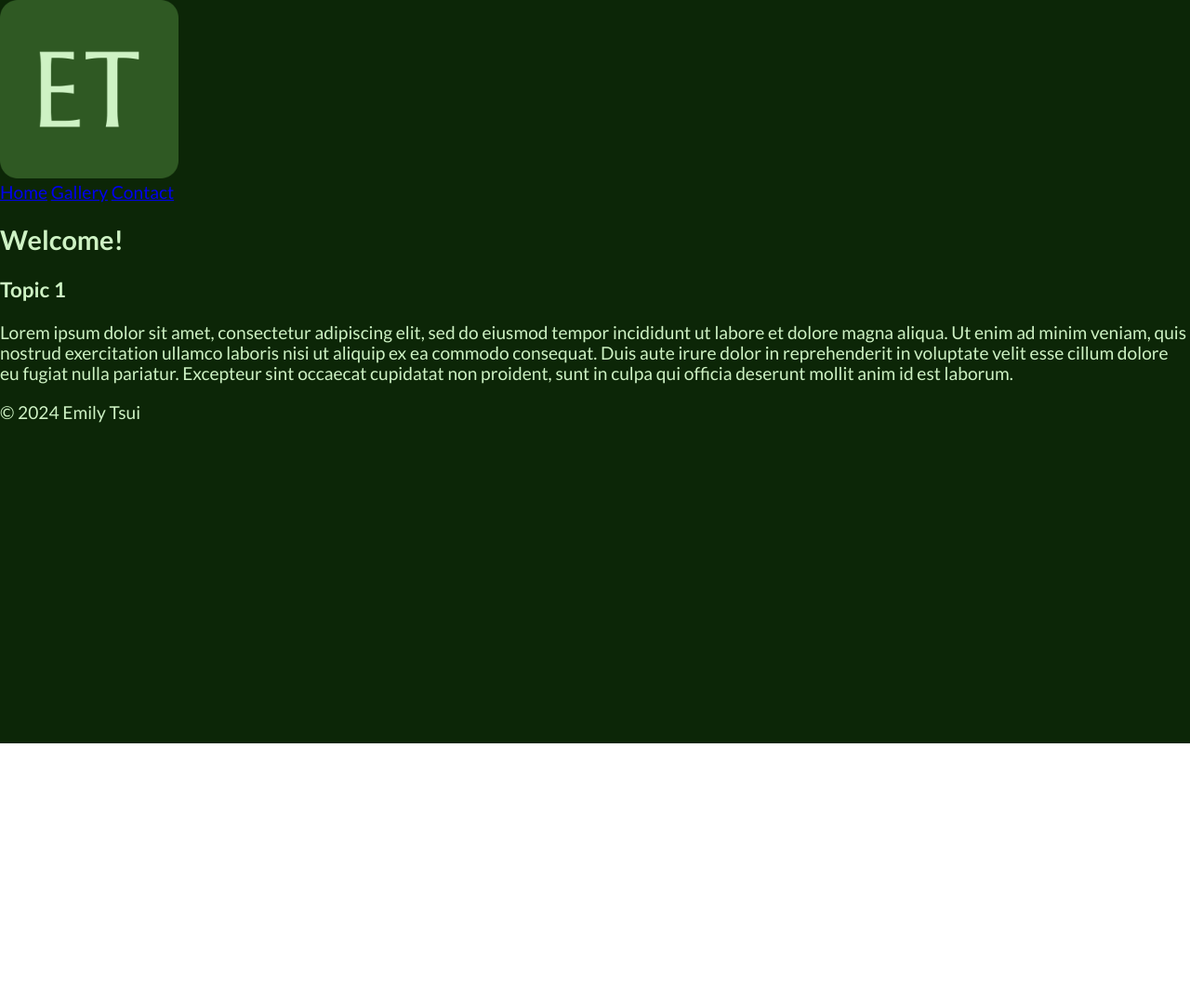
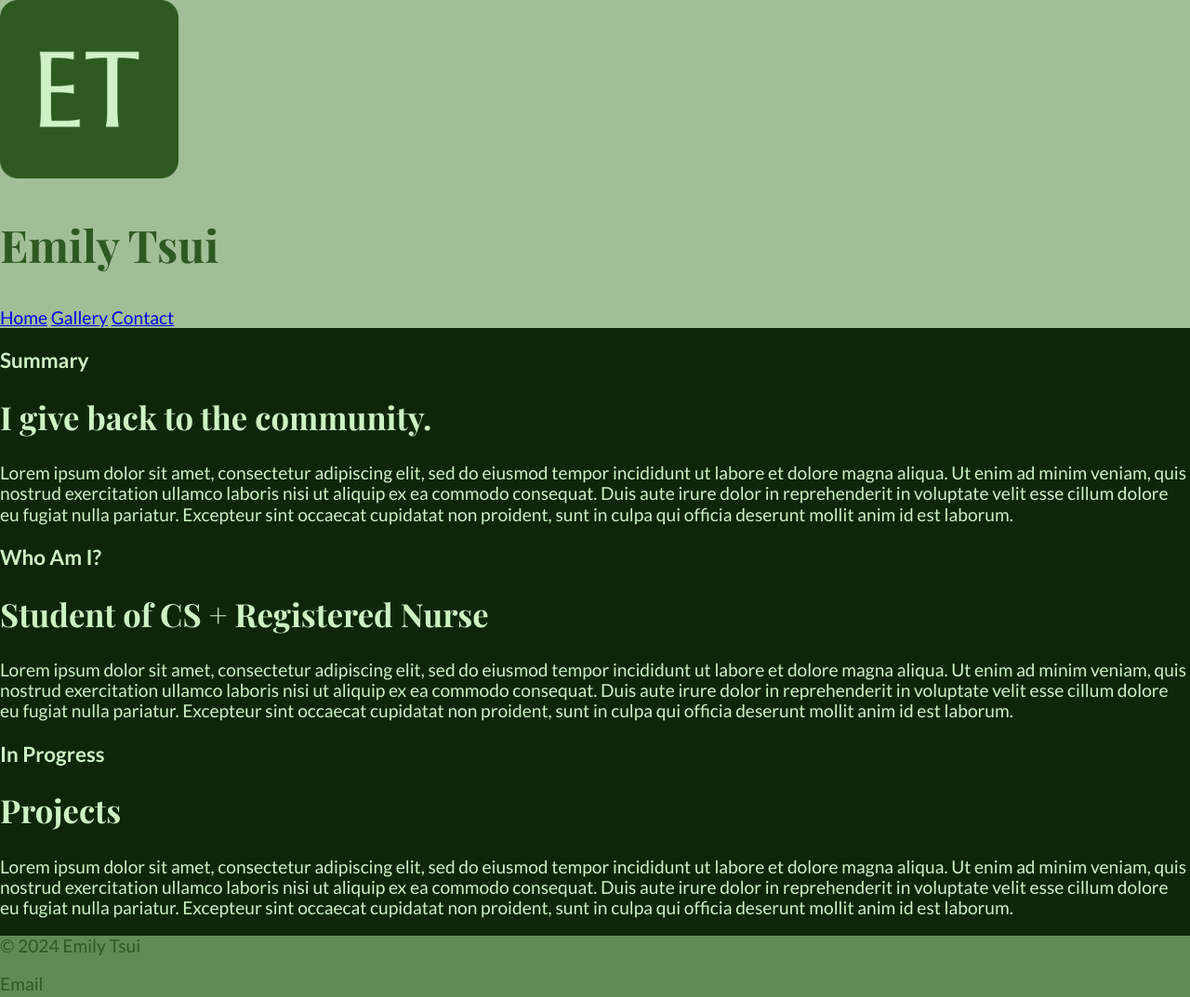
Before and after one commit to Emily-Tsui/website, a website: page index.html in a window 1280 px wide. Shown: the top 1073 px of the page at 93% size. Before the commit the page ends 800 px from the top, so only its background shows below. Drawn offline with nearby package versions, Linux system fonts and the light colour scheme; a web font is replaced by a local one.

Commit message:
Adjusted CS Colors for footer and header

```diff
--- a/index.html
+++ b/index.html
@@ -18,19 +18,33 @@
 </head>
 <body>
     <header>
+    <nav id="articles">
       <img src="android-chrome-192x192.png" alt="Website title logo next to name Emily Tsui">
+      <h1>Emily Tsui</h1>
+      <a href="index.html">Home</a>
+      <a href="gallery.html">Gallery</a>   <!--#links within page with id-->
+      <a href="contact.html">Contact</a>
+    </nav>
     </header>
-    <nav id="articles">
-        <a href="index.html">Home</a>
-        <a href="gallery.html">Gallery</a>   <!--#links within page with id-->
-        <a href="contact.html">Contact</a>
-    </nav>
+
 
     <main>
-        <section id="introduction">
-          <h2>Welcome!</h2>
-          <article id="intro1" class="intro1">
-            <h3>Topic 1</h3>
+        <section id="home-page">
+          <h3 id="summary">Summary</h3>
+          <article id="summary-section">
+            <h2>I give back to the community.</h2>
+            <p>Lorem ipsum dolor sit amet, consectetur adipiscing elit, sed do eiusmod tempor incididunt ut labore et dolore magna aliqua. Ut enim ad minim veniam, quis nostrud exercitation ullamco laboris nisi ut aliquip ex ea commodo consequat. Duis aute irure dolor in reprehenderit in voluptate velit esse cillum dolore eu fugiat nulla pariatur. Excepteur sint occaecat cupidatat non proident, sunt in culpa qui officia deserunt mollit anim id est laborum.</p>
+          </article>
+
+          <h3 id="whoami">Who Am I?</h3>
+          <article id="whoami-section">
+            <h2>Student of CS + Registered Nurse</h2>
+            <p>Lorem ipsum dolor sit amet, consectetur adipiscing elit, sed do eiusmod tempor incididunt ut labore et dolore magna aliqua. Ut enim ad minim veniam, quis nostrud exercitation ullamco laboris nisi ut aliquip ex ea commodo consequat. Duis aute irure dolor in reprehenderit in voluptate velit esse cillum dolore eu fugiat nulla pariatur. Excepteur sint occaecat cupidatat non proident, sunt in culpa qui officia deserunt mollit anim id est laborum.</p>
+          </article>
+
+          <h3 id="progress">In Progress</h3>
+          <article id="progress-section">
+            <h2>Projects</h2>
             <p>Lorem ipsum dolor sit amet, consectetur adipiscing elit, sed do eiusmod tempor incididunt ut labore et dolore magna aliqua. Ut enim ad minim veniam, quis nostrud exercitation ullamco laboris nisi ut aliquip ex ea commodo consequat. Duis aute irure dolor in reprehenderit in voluptate velit esse cillum dolore eu fugiat nulla pariatur. Excepteur sint occaecat cupidatat non proident, sunt in culpa qui officia deserunt mollit anim id est laborum.</p>
           </article>
 
@@ -39,6 +53,10 @@
       </main>
       <footer>
         <p>&copy; 2024 Emily Tsui</p>
+        <p>Email</p>
+        <p>Telephone</p>
+        <p>LinkedIn</p>
+        <p>Github</p>
       </footer>
 </body>
 </html>
--- a/style.css
+++ b/style.css
@@ -15,12 +15,20 @@
 
 @import 'node_modules/modern-normalize/modern-normalize.css';
 @import url('https://fonts.googleapis.com/css2?family=Lato:ital,wght@0,100;0,300;0,400;0,700;0,900;1,100;1,300;1,400;1,700;1,900&display=swap');
+@import url('https://fonts.googleapis.com/css2?family=Playfair+Display:ital@0;1&display=swap'); /* h2 */
+@import url('https://fonts.googleapis.com/css2?family=Playfair+Display:ital,wght@0,703;1,703&display=swap'); /* h1 name */
 
-  /*   ----- Variables  -----  */
+
+    /*   ----- Variables  -----  */
 :root {
     --custom-color-name:;
     --custom-embellishment-name:;
     --mint: #CEF2C4;
+    --forest: #2F5923;
+    --leaf: #5F8C53;
+    --background-color: #0E2607;
+    --pastel-green: #A0BF97;
+
   }
 
   /*  ----- Viewport ----- elements inherited by all remaining elements ----- */
@@ -32,13 +40,12 @@
     background-repeat: no-repeat;
     background-size: cover;
     color:  var(--mint);
-    font-family: 'Lato', generic; /* Define with at least one font name and its related generic family name.*/
+    font-family: 'Lato', monospace; /* Define with at least one font name and its related generic family name.*/
     font-size:1.2em;
     line-height:1.15;
     margin:;
     padding:;
     max-width:;
-
   }
 
   /*  ----- Page layout blocks -----  */
@@ -50,7 +57,10 @@
     #topic2 {}
   div {}
   aside {}
-  footer {}
+  footer {
+    background-color: var(--leaf);
+    color: var(--forest)
+  }
 
   /* ----- Anchors ----- Text links */
   a {}
@@ -60,7 +70,9 @@
   a:visited {}
 
   /*  ----- Navigation ----- Override text links for navigation only.  */
-  nav {}
+  nav {
+    background-color: var(--pastel-green);
+  }
   nav a {}
   nav a:hover {}
 
@@ -72,11 +84,15 @@
   dt {}
   dd {}
 
-  h1, h2, h3, h4, h5, h6 {
-    font-family: 'Lato', generic;
+  h1 {
+    font-family: 'Playfair Display', monospace;
+    color: var(--forest);
+    font-size: 2.5em;
   }
-  h1 {}
-  h2 {}
+  h2 {
+    font-family: 'Playfair Display', monospace;
+    font-size: 1.8em;
+  }
   h3 {}
   h4 {}
   h5 {}
```
Also changed, not shown: contact.html (+6 -5 lines), gallery.html (+6 -5 lines), 1 other file.
